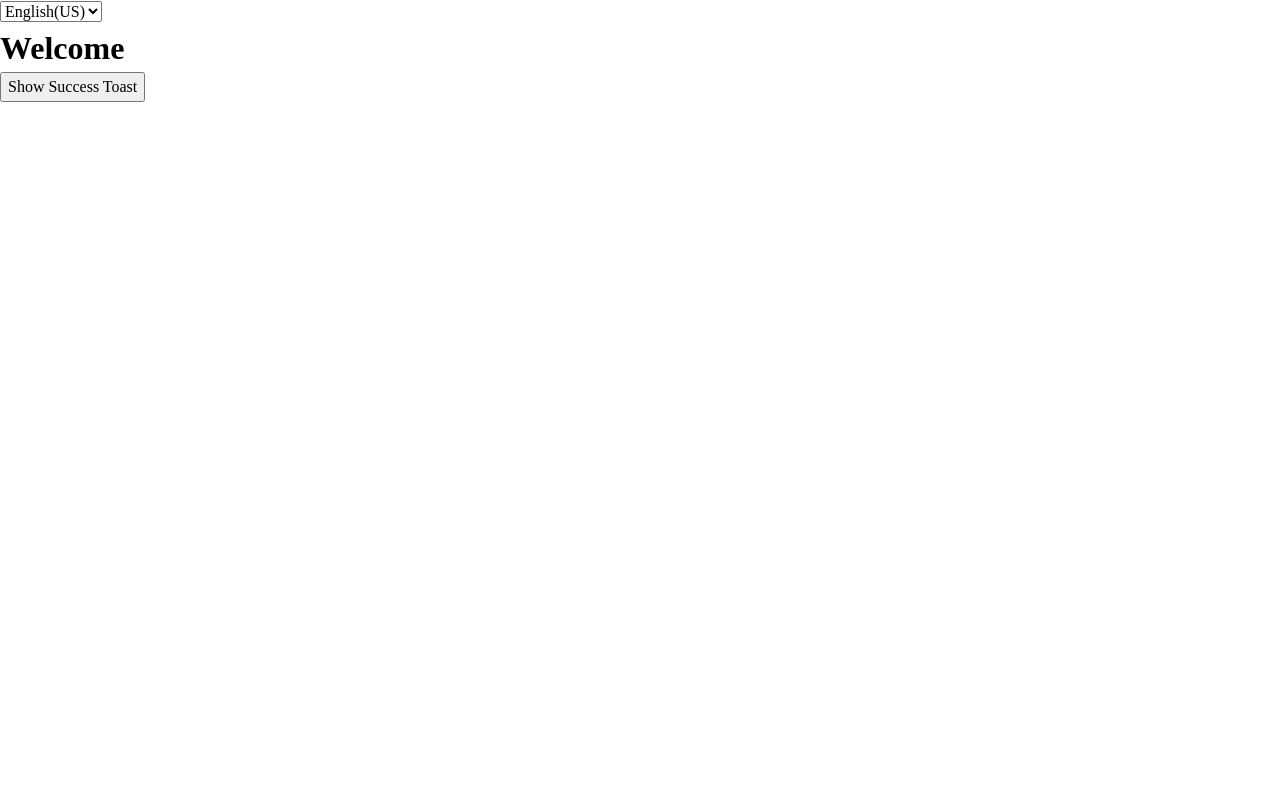
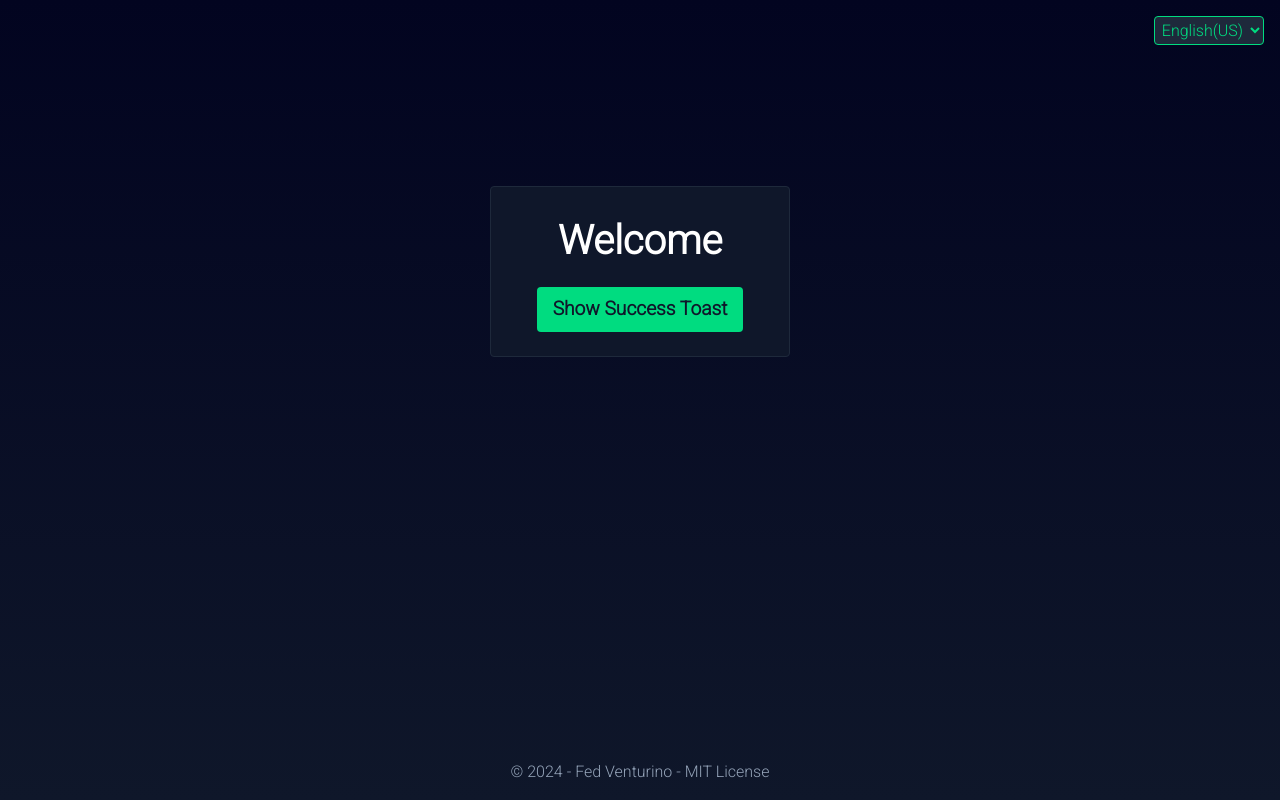
Before and after one commit to fed-v/nuxt3-boilerplate, a Nuxt app: page / in a window 1280 px wide. Built offline with nearby package versions, Linux system fonts and the light colour scheme.

Commit message:
Added some styles

```diff
--- a/assets/styles/global.css
+++ b/assets/styles/global.css
@@ -0,0 +1,26 @@
+html {
+    background-image: linear-gradient(to bottom, var(--color-primary-1), var(--color-primary-2));
+    color: var(--color-white);
+    font-family: 'Roboto', sans-serif;
+}
+
+button {
+    background-color: var(--color-primary-4);
+    color: var(--color-primary-2);
+    border: none;
+    padding: 0.5rem 1rem;
+    border-radius: 0.25rem;
+    cursor: pointer;
+    font-size: 1.2rem;
+    font-weight: 600;
+}
+
+button:hover {
+    background-color: var(--color-primary-5);
+}
+
+h1 {
+    font-size: 2.5rem;
+    font-weight: 700;
+    margin-bottom: 1rem;
+}
--- /dev/null
+++ b/assets/styles/variables.css
@@ -0,0 +1,26 @@
+:root {
+
+    /* COLORS */
+    --color-white: #ffffff;
+
+    /* PRIMARY */
+    --color-primary-1: #020420;
+    --color-primary-2: #0f172a;
+    --color-primary-3: #1e293b;
+    --color-primary-4: #00dc80;
+    --color-primary-5: #00c16a;
+    --color-primary-6: #94a3b8;
+
+
+    /* ELEVATIONS */
+    --elevation-1: 0px 1px 2px 0px rgba(0, 0, 0, 0.12),
+      0px 1px 6px 0px rgba(0, 0, 0, 0.1), 0px 4px 12px 0px rgba(0, 0, 0, 0.05);
+
+    --elevation-2: 0px 2px 4px 0px rgba(0, 0, 0, 0.12),
+      0px 3px 12px 0px rgba(0, 0, 0, 0.1), 0px 10px 24px 0px rgba(0, 0, 0, 0.05);
+
+    --elevation-3: 0px 10px 14px -4px rgba(0, 0, 0, 0.12),
+      0px 16px 40px 0px rgba(0, 0, 0, 0.08),
+      0px 18px 56px 20px rgba(0, 0, 0, 0.05);
+
+}
--- a/components/LangSwitcher.vue
+++ b/components/LangSwitcher.vue
@@ -23,4 +23,14 @@
 
 <style scoped>
 
+    select {
+        padding: 0.2rem;
+        font-size: 1rem;
+        border: 1px solid #ccc;
+        border-radius: 0.25rem;
+        background-color: var(--color-primary-3);
+        color: var(--color-primary-4);
+        border: 1px solid var(--color-primary-4);
+    }
+
 </style>
--- a/nuxt.config.ts
+++ b/nuxt.config.ts
@@ -50,6 +50,7 @@ export default defineNuxtConfig({
 
   css: [
     '@/assets/styles/reset.css',
+    '@/assets/styles/variables.css',
     '@/assets/styles/global.css'
   ],
 
--- a/pages/index.vue
+++ b/pages/index.vue
@@ -1,12 +1,20 @@
 <template>
+
     <header>
         <LangSwitcher />
     </header>
 
-    <div>
-        <h1>{{ $t('welcome') }}</h1>
-        <button @click="callToast">Show Success Toast</button>
-    </div>
+    <main class="content">
+        <div class="welcome-container">
+            <h1>{{ $t('welcome') }}</h1>
+            <button @click="callToast">Show Success Toast</button>
+        </div>
+    </main>
+
+    <footer>
+        <p>&copy; {{ year }} - Fed Venturino  - MIT License</p>
+    </footer>
+
 </template>
 
 <script setup lang="ts">
@@ -14,6 +22,7 @@
     import useToast from "../composables/useToast";
     import { POSITION } from "vue-toastification";
 
+    const year = new Date().getFullYear();
 
     function callToast(): void {
 
@@ -30,4 +39,29 @@
 
 <style scoped>
 
+    header {
+        display: flex;
+        justify-content: flex-end;
+        padding: 1rem;
+    }
+
+    .welcome-container {
+        margin: 125px auto;
+        width: 300px;
+        background: var(--color-primary-2);
+        border-radius: 0.25rem;
+        text-align: center;
+        padding: 1.5rem;
+        border: 1px solid var(--color-primary-3);
+    }
+
+    footer {
+        text-align: center;
+        padding: 1rem;
+        bottom: 0;
+        position: absolute;
+        width: 100%;
+        color: var(--color-primary-6);
+    }
+
 </style>
```
Also changed, not shown: 1 other file (tests, documents, lock files or other folders).
